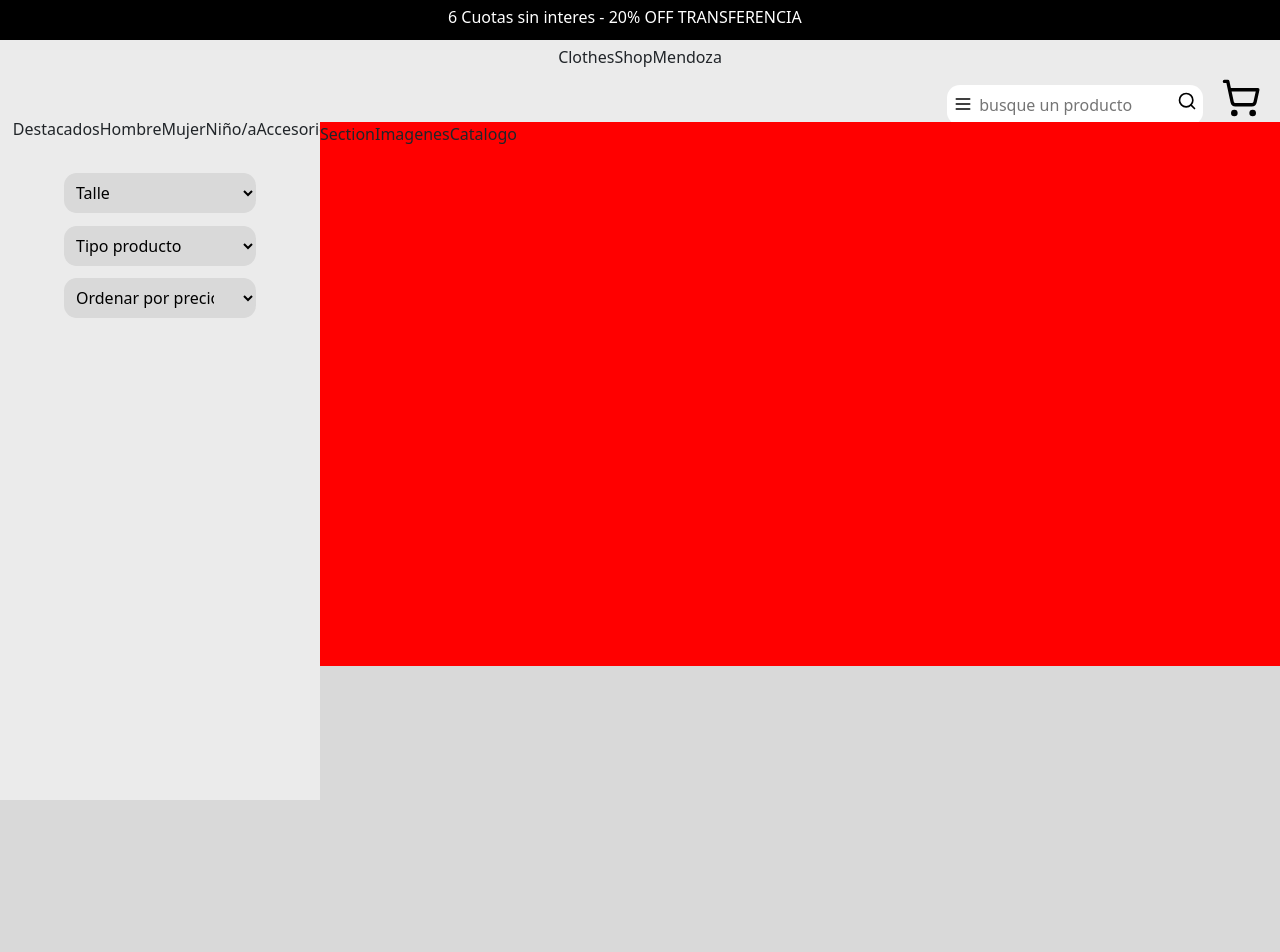
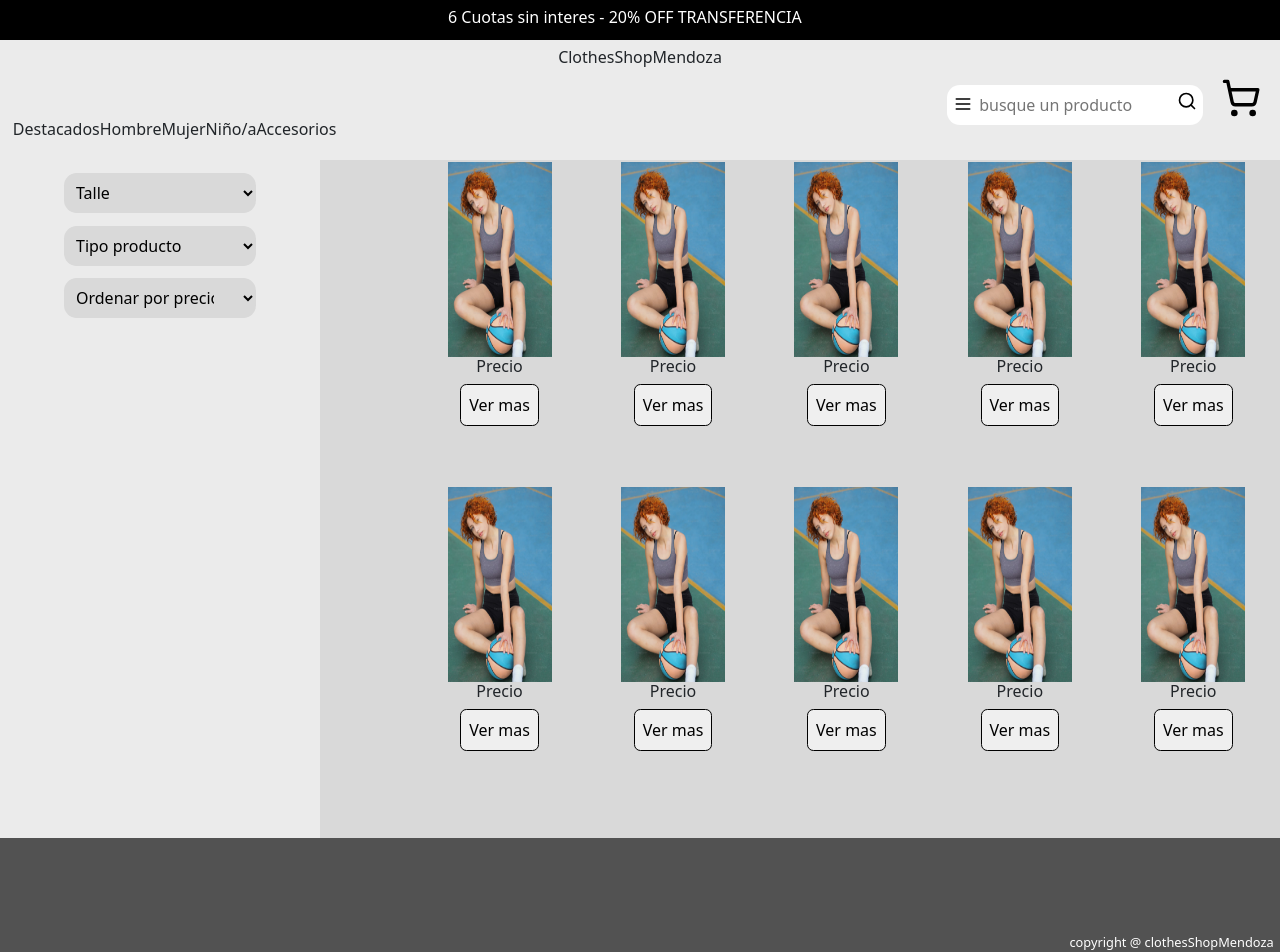
Before and after one commit to matigames765/repoFrontProyectoFinalMetodolog-a, a React (Vite) app in the folder ecommerce-frontend-metodologia/: page / in a window 1280 px wide. Shown: the top 952 px of the page. Before the commit the page ends 800 px from the top, so only its background shows below. Built offline with nearby package versions, Linux system fonts and the light colour scheme.

Commit message:
Maquetacion catalogo terminada

```diff
--- a/ecommerce-frontend-metodologia/src/App.tsx
+++ b/ecommerce-frontend-metodologia/src/App.tsx
@@ -8,8 +8,8 @@ function App() {
 
   return (
     <>
-      {/* <LandingScreen /> */}
-      {/* <RegisterScreen />  */}
+      {/* <LandingScreen />  */}
+      {/* <RegisterScreen /> */}
       {/* <LoginScreen />  */}
       <CatalogoScreen />
     </>
--- a/ecommerce-frontend-metodologia/src/components/screens/catalogoScreen/CatalogoScreen.tsx
+++ b/ecommerce-frontend-metodologia/src/components/screens/catalogoScreen/CatalogoScreen.tsx
@@ -1,4 +1,6 @@
 import { ColumnFilterCatalogo } from '../../../ui/ColumnFilterCatalogo/ColumnFilterCatalogo'
+
+import { FooterCatalogo } from '../../../ui/FooterCatalogo/FooterCatalogo'
 import { HeaderDescuento } from '../../../ui/HeaderDescuento/HeaderDescuento'
 import { NavBarCatalogo } from '../../../ui/NavBarCatalogo/NavBarCatalogo'
 import { SectionImagenesCatalogo } from '../../../ui/SectionImagenesCatalogo/SectionImagenesCatalogo'
@@ -6,11 +8,12 @@ import styles from './CatalogoScreen.module.css'
 
 export const CatalogoScreen = () => {
   return (
-    <div>
+    <div className={styles.catalogoContainer}>
         <HeaderDescuento />
         <NavBarCatalogo />
         <ColumnFilterCatalogo />
         <SectionImagenesCatalogo />
+        <FooterCatalogo />
     </div>
   )
 }
--- a/ecommerce-frontend-metodologia/src/index.css
+++ b/ecommerce-frontend-metodologia/src/index.css
@@ -6,3 +6,7 @@
 body{
   background-color: #D9D9D9;
 }
+
+html::-webkit-scrollbar {
+  display: none;
+}
--- a/ecommerce-frontend-metodologia/src/ui/ColumnFilterCatalogo/ColumnFilterCatalogo.module.css
+++ b/ecommerce-frontend-metodologia/src/ui/ColumnFilterCatalogo/ColumnFilterCatalogo.module.css
@@ -1,8 +1,7 @@
 .principalContainerColumFilter{
     width: 25vw;
-    height: 80vh;
+    height: 86.3vh;
     background-color: #EBEBEB;
-    position: relative;
 }
 
 
@@ -11,8 +10,7 @@
     flex-direction: column;
     gap: 1vw;
     margin-left: 5vw;
-    position: absolute;
-    top: 1vw;
+    padding-top: 1vw;
 }
 
 .desplegableFilter{
--- /dev/null
+++ b/ecommerce-frontend-metodologia/src/ui/FooterCatalogo/FooterCatalogo.module.css
@@ -0,0 +1,17 @@
+.containerPrincipalFooterCatalogo{
+    width: 100vw;
+    height: 15vh;
+    background-color: #525252;
+    margin-top: 3vw;
+    display: flex;
+    justify-content: flex-end;
+    align-items: flex-end;
+    position: absolute;
+    top: 100vh;
+}
+
+.informationFooterCatalogo{
+    color: white;
+    font-size: 0.8em;
+    margin-right: 0.5vw;
+}
--- /dev/null
+++ b/ecommerce-frontend-metodologia/src/ui/FooterCatalogo/FooterCatalogo.tsx
@@ -0,0 +1,9 @@
+import styles from './FooterCatalogo.module.css'
+
+export const FooterCatalogo = () => {
+  return (
+    <div className={styles.containerPrincipalFooterCatalogo}>
+        <h6 className={styles.informationFooterCatalogo}>copyright @ clothesShopMendoza</h6>
+    </div>
+  )
+}
--- a/ecommerce-frontend-metodologia/src/ui/PrincipalImagesLanding/PrincipalImagesLanding.module.css
+++ b/ecommerce-frontend-metodologia/src/ui/PrincipalImagesLanding/PrincipalImagesLanding.module.css
@@ -3,7 +3,7 @@
     height: 70vh;
     margin-left: 10vh;
     margin-top: 2vw;
-    position: relative;
+    position: absolute
 }
 
 .imagenesPrincipales{
--- a/ecommerce-frontend-metodologia/src/ui/SectionImagenesCatalogo/SectionImagenesCatalogo.module.css
+++ b/ecommerce-frontend-metodologia/src/ui/SectionImagenesCatalogo/SectionImagenesCatalogo.module.css
@@ -1,8 +1,36 @@
 .principalContainerSectionImagenesCatalogo{
-    width: 75vw;
-    height: 68vh;
-    background-color: red;
+    width: 74vw;
+    height: 86.3vh;
     position: absolute;
     right: 0vw;
     top: 9.5vw;
+    display: grid;
+    grid-template-columns: repeat(5, 1fr);
+    grid-template-rows: auto;
+    padding-top: 5vh;
+    padding-left: 10vh;
 }
+
+.containerImagenesCatalogo{
+    display: flex;
+    flex-direction: column;
+    align-items: center;
+}
+
+.containerPrecioInfoImagenesCatalogo{
+    display: flex;
+    flex-direction: column;
+    align-items: center;
+}
+
+.buttonImagenesCatalogo{
+    padding: 1vh;
+    border-radius: 0.4rem;
+    border: 0.5px solid black;
+    transition: background-color 0.5s ease, transform 0.5s ease;
+}
+
+.buttonImagenesCatalogo:hover{
+    cursor: pointer;
+    transform: scale(1.05);
+}
--- a/ecommerce-frontend-metodologia/src/ui/SectionImagenesCatalogo/SectionImagenesCatalogo.tsx
+++ b/ecommerce-frontend-metodologia/src/ui/SectionImagenesCatalogo/SectionImagenesCatalogo.tsx
@@ -2,6 +2,77 @@ import styles from './SectionImagenesCatalogo.module.css'
 
 export const SectionImagenesCatalogo = () => {
   return (
-    <div className={styles.principalContainerSectionImagenesCatalogo}>SectionImagenesCatalogo</div>
+    <div className={styles.principalContainerSectionImagenesCatalogo}>
+        <div className={styles.containerImagenesCatalogo}>
+            <img src = "src/Imagenes/imagenPrincipalMujer.avif" alt='chica que juega basquet' className={styles.imagenesCatalogo} width='60%' height='60%'/>
+            <div className={styles.containerPrecioInfoImagenesCatalogo}>
+                <h6>Precio</h6>
+                <button className={styles.buttonImagenesCatalogo}>Ver mas</button>
+            </div>
+        </div>
+        <div className={styles.containerImagenesCatalogo}>
+            <img src = "src/Imagenes/imagenPrincipalMujer.avif" alt='chica que juega basquet' className={styles.imagenesCatalogo} width='60%' height='60%'/>
+            <div className={styles.containerPrecioInfoImagenesCatalogo}>
+                <h6>Precio</h6>
+                <button className={styles.buttonImagenesCatalogo}>Ver mas</button>
+            </div>
+        </div>
+        <div className={styles.containerImagenesCatalogo}>
+            <img src = "src/Imagenes/imagenPrincipalMujer.avif" alt='chica que juega basquet' className={styles.imagenesCatalogo} width='60%' height='60%'/>
+            <div className={styles.containerPrecioInfoImagenesCatalogo}>
+                <h6>Precio</h6>
+                <button className={styles.buttonImagenesCatalogo}>Ver mas</button>
+            </div>
+        </div>
+        <div className={styles.containerImagenesCatalogo}>
+            <img src = "src/Imagenes/imagenPrincipalMujer.avif" alt='chica que juega basquet' className={styles.imagenesCatalogo} width='60%' height='60%'/>
+            <div className={styles.containerPrecioInfoImagenesCatalogo}>
+                <h6>Precio</h6>
+                <button className={styles.buttonImagenesCatalogo}>Ver mas</button>
+            </div>
+        </div>
+        <div className={styles.containerImagenesCatalogo}>
+            <img src = "src/Imagenes/imagenPrincipalMujer.avif" alt='chica que juega basquet' className={styles.imagenesCatalogo} width='60%' height='60%'/>
+            <div className={styles.containerPrecioInfoImagenesCatalogo}>
+                <h6>Precio</h6>
+                <button className={styles.buttonImagenesCatalogo}>Ver mas</button>
+            </div>
+        </div>
+        <div className={styles.containerImagenesCatalogo}>
+            <img src = "src/Imagenes/imagenPrincipalMujer.avif" alt='chica que juega basquet' className={styles.imagenesCatalogo} width='60%' height='60%'/>
+            <div className={styles.containerPrecioInfoImagenesCatalogo}>
+                <h6>Precio</h6>
+                <button className={styles.buttonImagenesCatalogo}>Ver mas</button>
+            </div>
+        </div>
+        <div className={styles.containerImagenesCatalogo}>
+            <img src = "src/Imagenes/imagenPrincipalMujer.avif" alt='chica que juega basquet' className={styles.imagenesCatalogo} width='60%' height='60%'/>
+            <div className={styles.containerPrecioInfoImagenesCatalogo}>
+                <h6>Precio</h6>
+                <button className={styles.buttonImagenesCatalogo}>Ver mas</button>
+            </div>
+        </div>
+        <div className={styles.containerImagenesCatalogo}>
+            <img src = "src/Imagenes/imagenPrincipalMujer.avif" alt='chica que juega basquet' className={styles.imagenesCatalogo} width='60%' height='60%'/>
+            <div className={styles.containerPrecioInfoImagenesCatalogo}>
+                <h6>Precio</h6>
+                <button className={styles.buttonImagenesCatalogo}>Ver mas</button>
+            </div>
+        </div>
+        <div className={styles.containerImagenesCatalogo}>
+            <img src = "src/Imagenes/imagenPrincipalMujer.avif" alt='chica que juega basquet' className={styles.imagenesCatalogo} width='60%' height='60%'/>
+            <div className={styles.containerPrecioInfoImagenesCatalogo}>
+                <h6>Precio</h6>
+                <button className={styles.buttonImagenesCatalogo}>Ver mas</button>
+            </div>
+        </div>
+        <div className={styles.containerImagenesCatalogo}>
+            <img src = "src/Imagenes/imagenPrincipalMujer.avif" alt='chica que juega basquet' className={styles.imagenesCatalogo} width='60%' height='60%'/>
+            <div className={styles.containerPrecioInfoImagenesCatalogo}>
+                <h6>Precio</h6>
+                <button className={styles.buttonImagenesCatalogo}>Ver mas</button>
+            </div>
+        </div>
+    </div>
   )
 }
```
